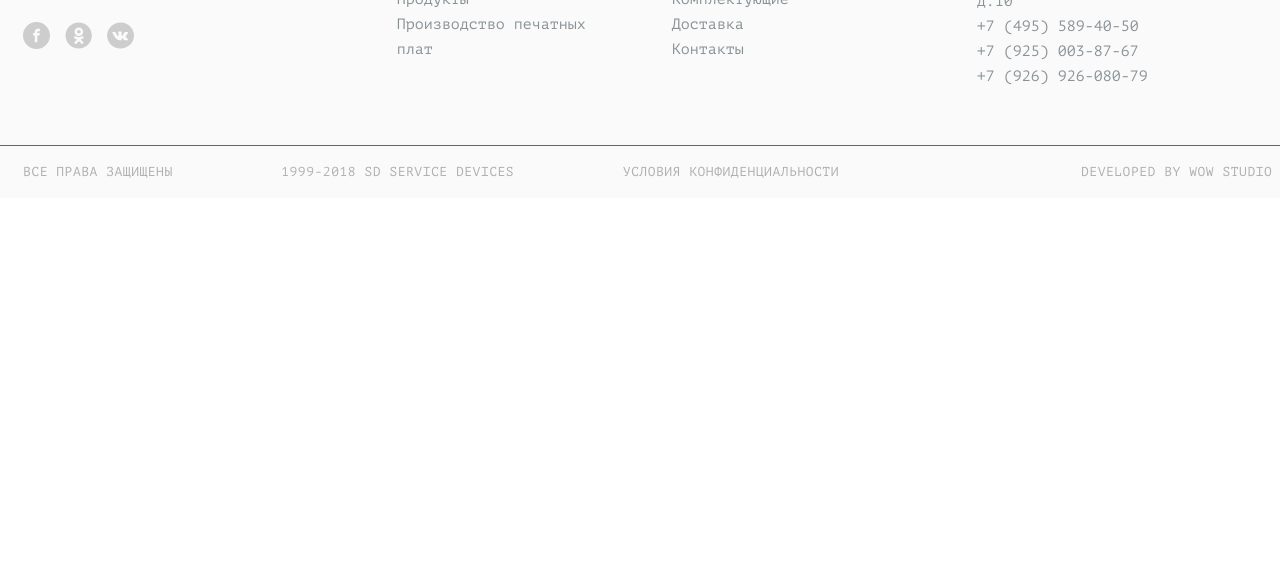
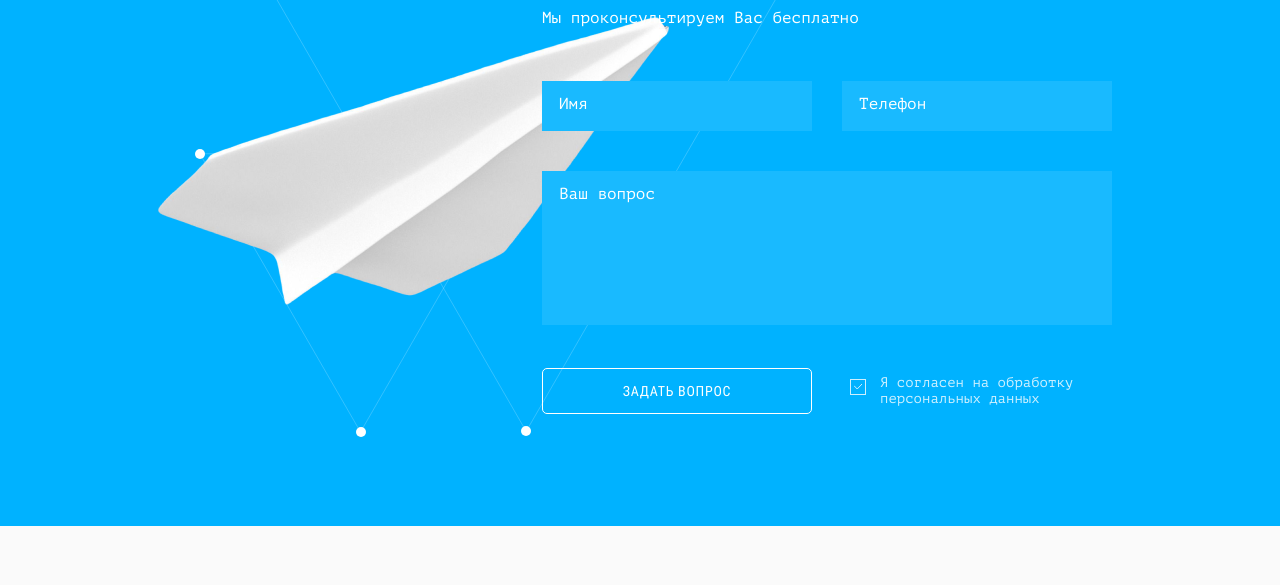
Before and after one commit to Leonidryb/smart-device, a website: page source/index.html in a window 1280 px wide. Shown: the part 3223-3808 px from the top of the page. Before the commit the page ends 3421 px from the top, so only its background shows below. Drawn offline with nearby package versions, Linux system fonts and the light colour scheme; files that its build step writes are made by us from their sources.

Commit message:
Размечает и стилизует(десктоп) блок обратной связи

```diff
--- a/source/index.html
+++ b/source/index.html
@@ -67,7 +67,7 @@
         <div class="banner__content">
           <h2 class="banner__title">Печатные <span>платы</span></h2>
           <p class="banner__text">производство и монтаж, поставка комплектующих, блоков и модулей</p>
-          <a href="#" class="btn  btn--blue  banner__btn">
+          <a href="#feedback" class="btn  btn--blue  banner__btn">
             <span class="banner__btn-text banner__btn-text--desktop">Получить бесплатную консультацию</span>
             <span class="banner__btn-text banner__btn-text--mobile">Бесплатная консультация</span>
           </a>
@@ -197,6 +197,27 @@
         </ul>
       </div>
     </section>
+    <section class="feedback" id="feedback">
+      <div class="container feedback__container">
+        <div class="feedback__wrapper">
+          <h2 class="feedback__title">Остались вопросы? Задайте их нам!</h2>
+          <p class="feedback__text">Мы проконсультируем Вас бесплатно</p>
+          <form class="form" method="post">
+            <label class="visually-hidden" for="name">Имя</label>
+            <input type="text" name="name-field" id="name" placeholder="Имя" required>
+            <label class="visually-hidden" for="phone">Телефон</label>
+            <input type="tel" pattern="\+7\([0-9]{3}\)[0-9]{3}-[0-9]{2}-[0-9]{2}" name="phone-field" id="phone" placeholder="Телефон" required>
+            <label class="visually-hidden" for="message">Ваше сообщение</label>
+            <textarea name="message-field" id="message" placeholder="Ваш вопрос" required></textarea>
+            <div class="form__submit">
+              <button class="btn btn--question" type="submit">Задать вопрос</button>
+              <input class="visually-hidden" type="checkbox" name="personal-data-field" id="personal-data" checked>
+              <label for="personal-data">Я согласен на обработку персональных данных</label>
+            </div>
+          </form>
+        </div>
+      </div>
+    </section>
   </main>
   <footer class="footer">
     <div class="container footer__container">
--- a/source/sass/components/btn.scss
+++ b/source/sass/components/btn.scss
@@ -42,6 +42,30 @@
   }
 }
 
+.btn--question {
+  min-width: 270px;
+  min-height: 45px;
+  padding: 14px 18px;
+  margin-right: 38px;
+}
+
+.btn--submit {
+  width: 100%;
+}
+
+.btn--question,
+.btn--submit {
+  &:hover,
+  &:focus {
+    box-shadow: 4px 4px $grey;
+    outline: none;
+  }
+
+  &:active {
+    box-shadow: 7px 7px $grey;
+  }
+}
+
 .btn--blue {
   display: block;
   padding: 18px 35px;
@@ -76,6 +100,10 @@
     margin-right: 0;
     margin-left: 121px;
   }
+
+  .btn--question {
+    min-width: 282px;
+  }
 }
 
 
@@ -88,4 +116,10 @@
     margin-right: auto;
     margin-left: auto;
   }
+
+  .btn--question {
+    width: 100%;
+    min-width: 0;
+    margin-right: 0;
+  }
 }
--- /dev/null
+++ b/source/sass/components/feedback.scss
@@ -0,0 +1,47 @@
+.feedback {
+  position: relative;
+  min-height: 670px;
+  padding: 90px 40px;
+  background: url("../img/icon-triangle-feedback.svg") left 174px top -60px no-repeat $blue;
+}
+
+.feedback__container {
+  background: url("../img/plane-desktop@1x.png") left 118px top 71px no-repeat transparent;
+  background-size: 511px 288px;
+}
+
+@media (min-resolution: 144dpi), (min-resolution: 1.5dppx) {
+  .contacts__container {
+    background-image: url("../img/plane-desktop@2x.png");
+  }
+}
+
+.feedback__wrapper {
+  max-width: 570px;
+  min-height: 461px;
+  margin-left: auto;
+  margin-right: 121px;
+}
+
+.feedback h2 {
+  font-family: $font-roboto;
+  font-style: normal;
+  font-weight: normal;
+  font-size: 36px;
+  line-height: 51px;
+  color: $white;
+  margin: 0;
+  margin-left: -3px;
+  margin-bottom: 10px;
+}
+
+.feedback p {
+  font-family: $font-PTMono;
+  font-style: normal;
+  font-weight: normal;
+  font-size: 16px;
+  line-height: 22px;
+  color: $white;
+  margin: 0;
+  margin-bottom: 52px;
+}
--- /dev/null
+++ b/source/sass/components/form.scss
@@ -0,0 +1,105 @@
+.form {
+  display: flex;
+  flex-wrap: wrap;
+  justify-content: space-between;
+}
+
+.form input {
+  height: 50px;
+  width: 47.35%;
+  margin-left: 5.25%;
+
+  &:first-of-type {
+    margin-left: 0;
+  }
+}
+
+.form textarea {
+  min-height: 154px;
+  resize: none;
+  width: 100%;
+}
+
+.form input,
+.form textarea {
+  font-family: $font-PTMono;
+  font-style: normal;
+  font-weight: normal;
+  font-size: 16px;
+  line-height: 22px;
+  color: $white;
+  margin-bottom: 40px;
+  padding: 12px 14px 16px 17px;
+  border: none;
+  border-radius: 0;
+  background-color: $blue-light;
+
+  &::placeholder {
+    color: $white;
+  }
+
+  &:hover,
+  &:focus {
+    box-shadow: 0 4px 4px $grey;
+    outline: none;
+  }
+}
+
+.form__submit {
+  display: flex;
+  align-items: center;
+  margin-top: 3px;
+}
+
+.form__submit label {
+  font-family: $font-PTMono;
+  font-style: normal;
+  font-weight: normal;
+  font-size: 14px;
+  line-height: 16px;
+  opacity: 0.8;
+  position: relative;
+  display: inline-block;
+  padding-left: 30px;
+  color: $white;
+  cursor: pointer;
+
+  &:hover,
+  &:focus {
+    opacity: 1;
+  }
+}
+
+.form__submit label::before {
+  content: "";
+  position: absolute;
+  top: 4px;
+  left: 0;
+  display: block;
+  width: 16px;
+  height: 16px;
+  border: 1px solid $white;
+}
+
+.form__submit label::after {
+  content: "";
+  position: absolute;
+  top: 9px;
+  left: 4px;
+  display: none;
+  width: 8px;
+  height: 5px;
+  background: url("../img/icon-vector-down.svg") center no-repeat transparent;
+}
+
+.form__submit [type="checkbox"]:checked + label::after {
+  display: block;
+}
+
+.form__submit [type="checkbox"]:focus + label::before {
+  box-shadow: 4px 4px $grey;
+}
+
+.form__submit [type="checkbox"]:focus + label {
+  opacity: 1;
+}
--- a/source/sass/style.scss
+++ b/source/sass/style.scss
@@ -19,3 +19,5 @@
 @import "components/company.scss";
 @import "components/info.scss";
 @import "components/services.scss";
+@import "components/feedback.scss";
+@import "components/form.scss";
```
Also changed, not shown: build/css/style.min.css, build/img/icon-triangle-feedback.svg (added), build/img/icon-vector-down.svg (added), build/img/sprite_auto.svg, build/index.html, source/img/icon-triangle-feedback.svg (added), source/img/icon-vector-down.svg (added), 1 other file.
